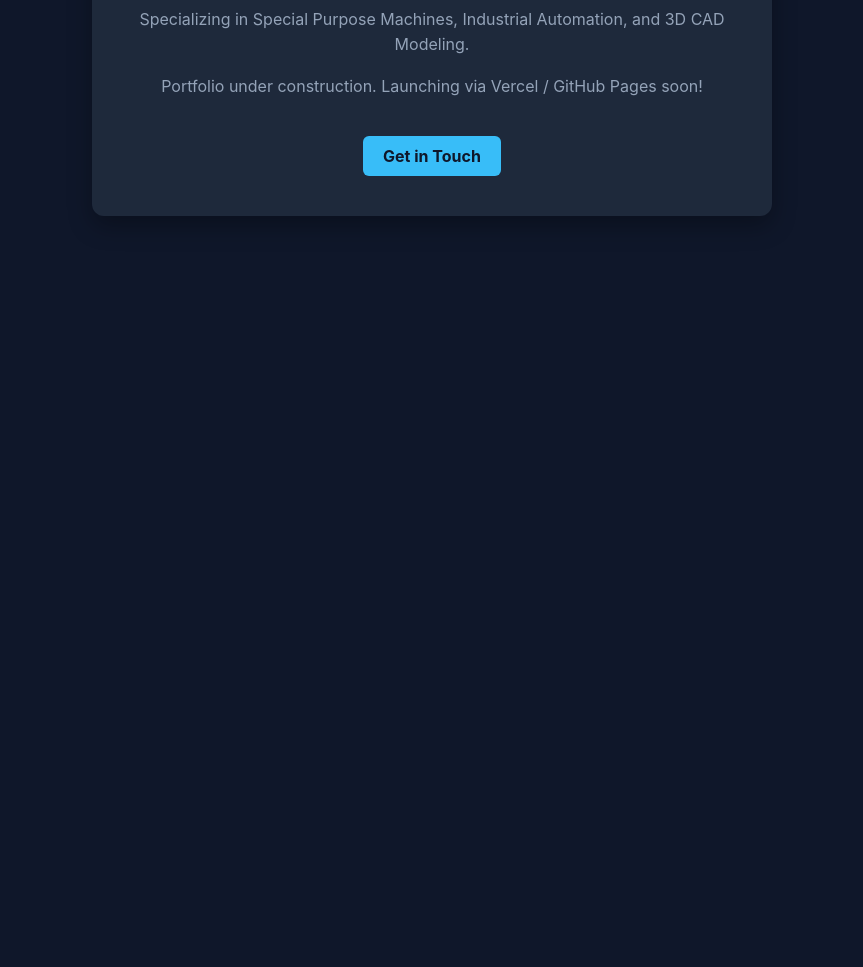
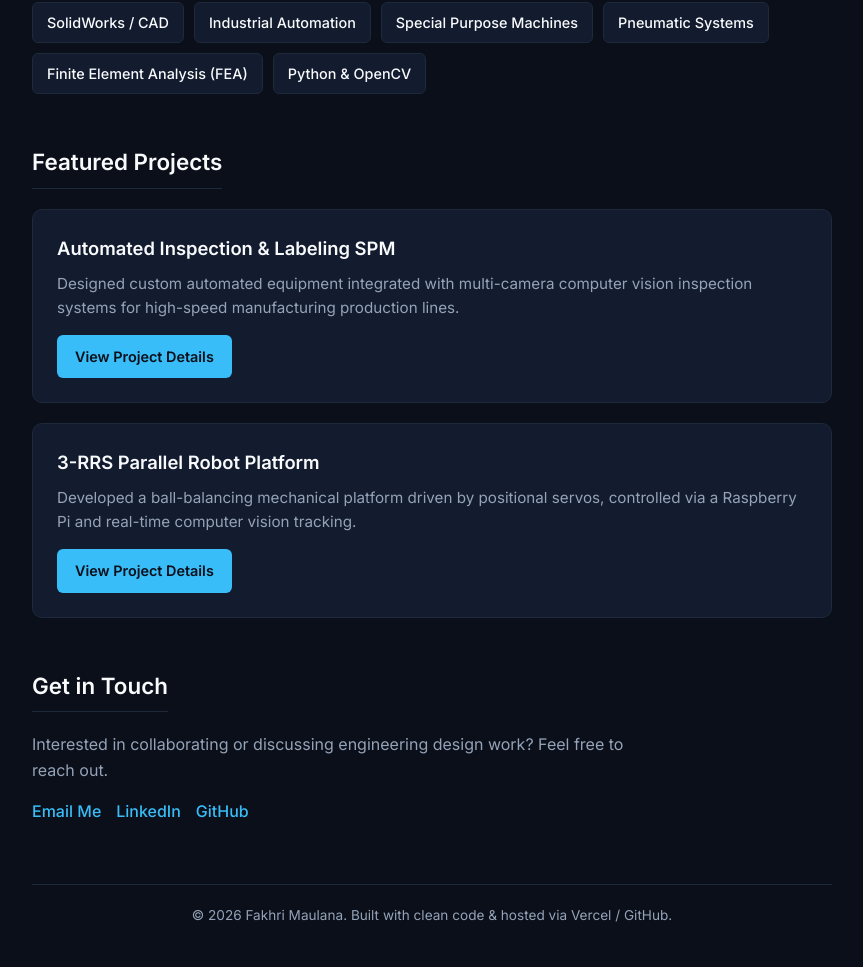
Before and after one commit to penamapena/Portofolio-Page, a plain HTML site: page index.html in a window 1280 px wide. Shown: the part 339-1306 px from the top of the page, without its empty margins (208-1071 px from the left). Before the commit the page ends 800 px from the top, so only its background shows below. Drawn offline with Linux system fonts and the light colour scheme.

Commit message:
Revamp Mechanical Design Portfolio layout and styles
Updated the portfolio layout and styling, added Google Fonts, and improved content structure.

```diff
--- a/index.html
+++ b/index.html
@@ -3,55 +3,242 @@
 <head>
     <meta charset="UTF-8">
     <meta name="viewport" content="width=device-width, initial-scale=1.0">
-    <title>Mechanical Design Portfolio</title>
+    <title>Mechanical Design & Automation Portfolio</title>
+    <!-- Google Fonts for clean typography -->
+    <link href="https://fonts.googleapis.com/css2?family=Inter:wght@300;400;500;600;700&display=swap" rel="stylesheet">
     <style>
+        /* CSS VARIABLES: Easy color and design token management */
         :root {
-            --bg-color: #0f172a;
-            --card-bg: #1e293b;
+            --bg-color: #0b0f19;
+            --card-bg: #131b2e;
+            --card-border: #1e293b;
             --text-main: #f8fafc;
             --text-muted: #94a3b8;
             --accent: #38bdf8;
+            --accent-hover: #0ea5e9;
         }
+
+        /* RESET & BASE STYLES */
+        * {
+            box-sizing: border-box;
+            margin: 0;
+            padding: 0;
+        }
+
         body {
-            font-family: -apple-system, BlinkMacSystemFont, "Segoe UI", Roboto, sans-serif;
+            font-family: 'Inter', sans-serif, -apple-system, sans-serif;
             background-color: var(--bg-color);
             color: var(--text-main);
-            margin: 0;
-            padding: 0;
+            line-height: 1.6;
+            padding: 40px 20px;
             display: flex;
             justify-content: center;
-            align-items: center;
-            min-height: 100vh;
         }
-        .container {
+
+        /* MAIN LAYOUT WRAPPER */
+        .wrapper {
+            width: 100%;
+            max-width: 800px;
+        }
+
+        /* SECTION STYLING */
+        section {
+            margin-bottom: 50px;
+        }
+
+        /* HEADER / HERO SECTION */
+        header {
+            margin-bottom: 40px;
+        }
+
+        h1 {
+            font-size: 2.5rem;
+            font-weight: 700;
+            color: var(--text-main);
+            margin-bottom: 10px;
+        }
+
+        .subtitle {
+            font-size: 1.2rem;
+            color: var(--accent);
+            font-weight: 500;
+            margin-bottom: 15px;
+        }
+
+        .bio {
+            color: var(--text-muted);
+            font-size: 1rem;
             max-width: 600px;
-            padding: 40px;
-            background: var(--card-bg);
-            border-radius: 12px;
-            box-shadow: 0 10px 25px rgba(0,0,0,0.3);
-            text-align: center;
         }
-        h1 { margin-top: 0; color: var(--accent); }
-        p { color: var(--text-muted); line-height: 1.6; }
+
+        /* HEADINGS FOR SUB-SECTIONS */
+        h2 {
+            font-size: 1.4rem;
+            font-weight: 600;
+            margin-bottom: 20px;
+            border-bottom: 1px solid var(--card-border);
+            padding-bottom: 8px;
+            display: inline-block;
+        }
+
+        /* SKILLS BADGES CONTAINER */
+        .skills-grid {
+            display: flex;
+            flex-wrap: wrap;
+            gap: 10px;
+        }
+
+        /* INDIVIDUAL SKILL TAG */
+        .skill-tag {
+            background-color: var(--card-bg);
+            border: 1px solid var(--card-border);
+            color: var(--text-main);
+            padding: 8px 14px;
+            border-radius: 6px;
+            font-size: 0.9rem;
+            font-weight: 500;
+        }
+
+        /* PROJECTS CARD CONTAINER */
+        .projects-grid {
+            display: grid;
+            grid-template-columns: 1fr;
+            gap: 20px;
+        }
+
+        /* PROJECT CARD */
+        .project-card {
+            background-color: var(--card-bg);
+            border: 1px solid var(--card-border);
+            border-radius: 10px;
+            padding: 24px;
+            transition: transform 0.2s ease, border-color 0.2s ease;
+        }
+
+        .project-card:hover {
+            transform: translateY(-3px);
+            border-color: var(--accent);
+        }
+
+        .project-title {
+            font-size: 1.15rem;
+            font-weight: 600;
+            margin-bottom: 8px;
+            color: var(--text-main);
+        }
+
+        .project-desc {
+            color: var(--text-muted);
+            font-size: 0.95rem;
+            margin-bottom: 15px;
+        }
+
+        /* BUTTONS & LINKS */
         .btn {
             display: inline-block;
-            margin-top: 20px;
-            padding: 10px 20px;
             background: var(--accent);
-            color: #0f172a;
-            font-weight: bold;
+            color: #0b0f19;
+            padding: 10px 18px;
+            border-radius: 6px;
+            font-weight: 600;
             text-decoration: none;
-            border-radius: 6px;
+            font-size: 0.9rem;
+            transition: background 0.2s ease;
+        }
+
+        .btn:hover {
+            background: var(--accent-hover);
+        }
+
+        /* CONTACT SECTION LINKS */
+        .contact-links {
+            display: flex;
+            gap: 15px;
+        }
+
+        .contact-link {
+            color: var(--accent);
+            text-decoration: none;
+            font-weight: 500;
+        }
+
+        .contact-link:hover {
+            text-decoration: underline;
+        }
+
+        /* FOOTER */
+        footer {
+            text-align: center;
+            color: var(--text-muted);
+            font-size: 0.85rem;
+            margin-top: 60px;
+            border-top: 1px solid var(--card-border);
+            padding-top: 20px;
         }
     </style>
 </head>
 <body>
 
-    <div class="container">
-        <h1>Mechanical Design Engineer</h1>
-        <p>Specializing in Special Purpose Machines, Industrial Automation, and 3D CAD Modeling.</p>
-        <p>Portfolio under construction. Launching via Vercel / GitHub Pages soon!</p>
-        <a href="mailto:your_email@example.com" class="btn">Get in Touch</a>
+    <div class="wrapper">
+
+        <!-- HEADER / HERO SECTION -->
+        <header>
+            <h1>Fakhri Maulana</h1>
+            <div class="subtitle">Mechanical Design & Automation Engineer</div>
+            <p class="bio">Specializing in Special Purpose Machines (SPM), industrial automation, pneumatic systems, and precision 3D CAD modeling. Focused on building robust mechanical solutions from first-principles.</p>
+        </header>
+
+        <!-- SKILLS SECTION -->
+        <section>
+            <h2>Core Expertise</h2>
+            <div class="skills-grid">
+                <div class="skill-tag">SolidWorks / CAD</div>
+                <div class="skill-tag">Industrial Automation</div>
+                <div class="skill-tag">Special Purpose Machines</div>
+                <div class="skill-tag">Pneumatic Systems</div>
+                <div class="skill-tag">Finite Element Analysis (FEA)</div>
+                <div class="skill-tag">Python & OpenCV</div>
+            </div>
+        </section>
+
+        <!-- PROJECTS SECTION -->
+        <section>
+            <h2>Featured Projects</h2>
+            <div class="projects-grid">
+
+                <!-- Project 1 -->
+                <div class="project-card">
+                    <div class="project-title">Automated Inspection & Labeling SPM</div>
+                    <div class="project-desc">Designed custom automated equipment integrated with multi-camera computer vision inspection systems for high-speed manufacturing production lines.</div>
+                    <a href="#" class="btn">View Project Details</a>
+                </div>
+
+                <!-- Project 2 -->
+                <div class="project-card">
+                    <div class="project-title">3-RRS Parallel Robot Platform</div>
+                    <div class="project-desc">Developed a ball-balancing mechanical platform driven by positional servos, controlled via a Raspberry Pi and real-time computer vision tracking.</div>
+                    <a href="#" class="btn">View Project Details</a>
+                </div>
+
+            </div>
+        </section>
+
+        <!-- CONTACT SECTION -->
+        <section>
+            <h2>Get in Touch</h2>
+            <p class="bio" style="margin-bottom: 15px;">Interested in collaborating or discussing engineering design work? Feel free to reach out.</p>
+            <div class="contact-links">
+                <a href="mailto:your_email@example.com" class="contact-link">Email Me</a>
+                <a href="https://linkedin.com" target="_blank" class="contact-link">LinkedIn</a>
+                <a href="https://github.com" target="_blank" class="contact-link">GitHub</a>
+            </div>
+        </section>
+
+        <!-- FOOTER -->
+        <footer>
+            <p>&copy; 2026 Fakhri Maulana. Built with clean code & hosted via Vercel / GitHub.</p>
+        </footer>
+
     </div>
 
 </body>
```
